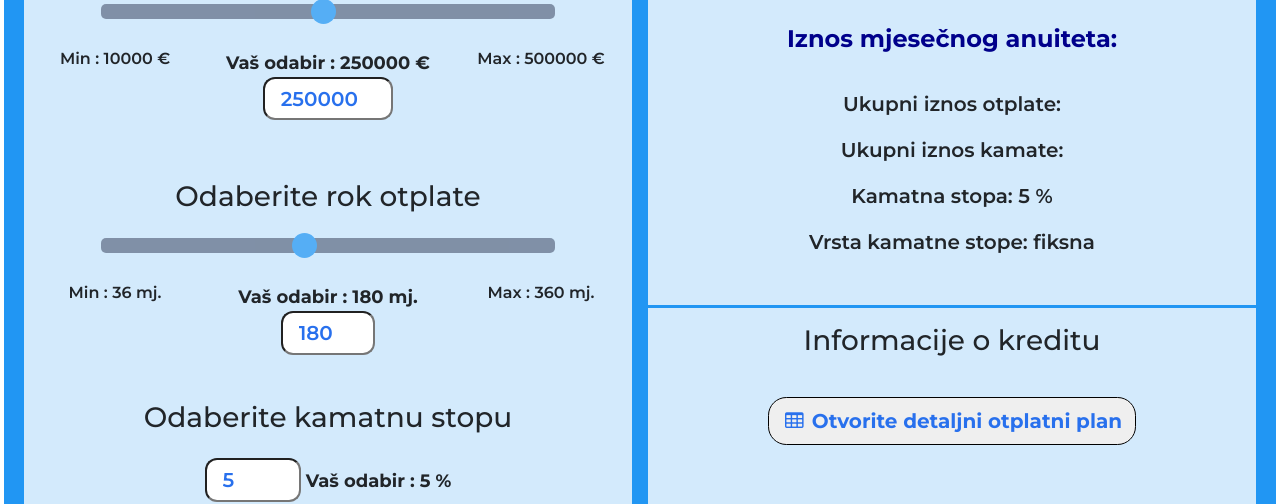
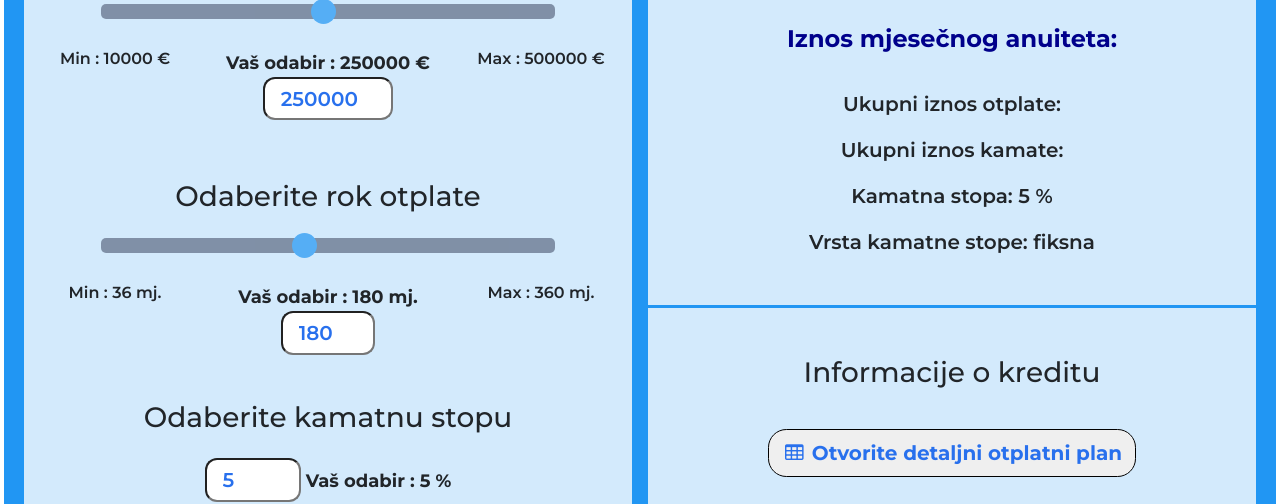
Before and after one commit to kanki98/LoanCalculatorWebApp, a plain HTML site: page index.html in a window 1280 px wide. Shown: the part 331-835 px from the top of the page. Drawn offline with nearby package versions, Linux system fonts and the light colour scheme.

Commit message:
Updated some column padding

```diff
--- a/css/customStructure.css
+++ b/css/customStructure.css
@@ -94,3 +94,6 @@ p.medium-font {
 .output {
     font-weight: 600;
 }
+.my-padding {
+    padding-top: 3rem;
+}
--- a/index.html
+++ b/index.html
@@ -94,7 +94,7 @@
                 <p id="kamatnaStopaStambeni"class="mid-column" >Kamatna stopa: </p>
                 <p class="mid-column">Vrsta kamatne stope: fiksna</p>
                 <div class="my-border"></div>
-                <h3 class="my-h3">Informacije o kreditu</h3>
+                <h3 class="my-h3 my-padding">Informacije o kreditu</h3>
                 <button class="mybtn" id="myBtn1">
                         <i class="fa fa-table btn-i"></i><strong>Otvorite detaljni otplatni plan</strong>
                 </button>
```
Also changed, not shown: gotovinski.html (+1 -1 lines).
